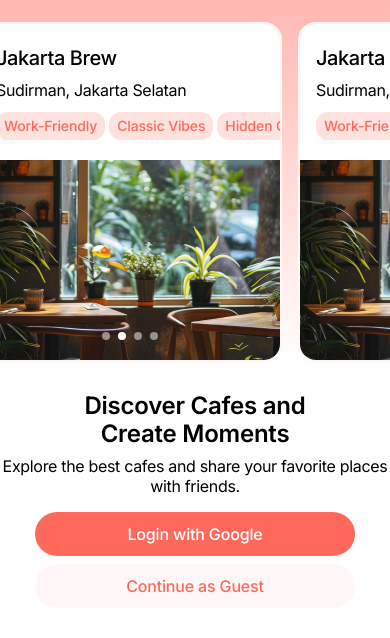
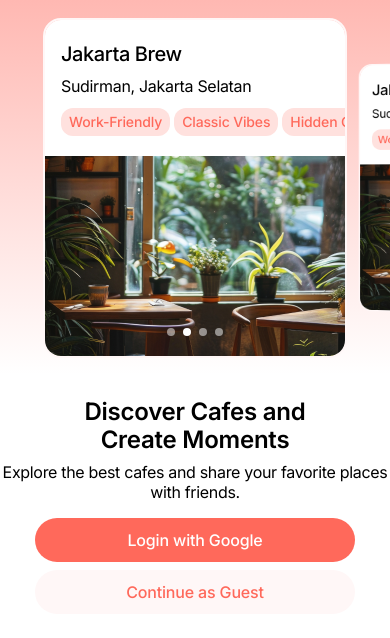
Before and after one commit to ayusudi/localizeai-client, a React (Vite) app: page / in a window 390 px wide. Shown: the top 638 px of the page. Built offline with nearby package versions, Linux system fonts and the light colour scheme.

Commit message:
fix slider and rewrites routes

```diff
--- a/package.json
+++ b/package.json
@@ -17,7 +17,8 @@
     "react": "^18.3.1",
     "react-dom": "^18.3.1",
     "react-router-dom": "^6.27.0",
-    "react-spring": "^9.7.4"
+    "react-spring": "^9.7.4",
+    "swiper": "^11.1.14"
   },
   "devDependencies": {
     "@types/react": "^18.3.1",
--- a/src/App.css
+++ b/src/App.css
@@ -75,3 +75,17 @@
   transform: rotate(4deg); /* Rotate -4 degrees */
   margin-top: 100px;
 }
+
+.swiper {
+  width: 100%;
+  height: 350px;
+  padding-top: 50px;
+  padding-bottom: 50px;
+}
+
+.swiper-slide {
+  background-position: center;
+  background-size: cover;
+  width: 300px;
+  height: 300px;
+}
--- a/src/pages/LandingPage.jsx
+++ b/src/pages/LandingPage.jsx
@@ -1,7 +1,13 @@
 import React, { useState, useEffect, useRef } from "react";
-import { useSpring, animated } from "react-spring";
+import { animated } from "react-spring";
 import Card from "../components/Card";
 import { useNavigate } from "react-router-dom";
+import { Swiper, SwiperSlide } from "swiper/react";
+import { EffectCoverflow, Pagination } from "swiper/modules";
+
+import "swiper/css";
+import "swiper/css/effect-coverflow";
+import "swiper/css/pagination";
 
 export default function LandingPage() {
   const [cardKeys, setCardKeys] = useState(new Array(12).fill(false)); // Initialize keys for each card
@@ -86,9 +92,11 @@ export default function LandingPage() {
   };
 
   useEffect(() => {
+    if (!isMobile) {
       const interval = isScrolling ? setInterval(autoScroll, 50) : null; // Control scrolling with interval
       return () => clearInterval(interval); // Clean up interval
-  }, [isScrolling]);
+    }
+  }, [isScrolling, isMobile]);
 
   const handleMouseEnter = () => {
     setIsScrolling(false); // Stop scrolling on hover
@@ -106,32 +114,46 @@ export default function LandingPage() {
         </div>
       )}
       <div className="page overflow-hidden flex flex-col">
+        {isMobile ? (
+          <div className="md:hidden py-3 bg-gradient-to-t from-white to-[#FFB8B2]">
+            <Swiper
+              effect={"coverflow"}
+              grabCursor={true}
+              centeredSlides={true}
+              slidesPerView={"auto"}
+              coverflowEffect={{
+                rotate: 10,
+                stretch: 0,
+                depth: 100,
+                modifier: 1,
+                scale: 0.8,
+                slideShadows: false,
+              }}
+              pagination={false}
+              modules={[EffectCoverflow, Pagination]}
+              className="mySwiper"
+            >
+              {new Array(9).fill("").map((el, i) => (
+                <SwiperSlide key={i}>
+                  <Card />
+                </SwiperSlide>
+              ))}
+            </Swiper>
+          </div>
+        ) : (
           <div
             ref={containerRef}
             onScroll={handleScroll}
             onMouseEnter={handleMouseEnter}
             onMouseLeave={handleMouseLeave}
-          className="flex overflow-x-scroll gap-5 p-4 no-scrollbar justify-center items-center bg-gradient-to-t from-white to-[#FFB8B2]"
+            className="hidden md:flex overflow-x-scroll gap-5 p-4 no-scrollbar justify-center items-center bg-gradient-to-t from-white to-[#FFB8B2]"
           >
             {new Array(12).fill("").map((el, i) => {
               const cardKey = cardKeys[i];
-            const rotation = isMobile
-              ? cardKey === false
-                ? 0
-                : cardKey.toFixed(1)
-              : 0;
-
-            // Ensure rotation is a number for the animation
-            const props = useSpring({
-              transform: isMobile ? `rotate(${rotation}deg)` : "rotate(0deg)",
-              config: { tension: 200, friction: 10 },
-              from: { transform: "rotate(0deg)" }, // Start from 0 degrees
-            });
 
               return (
                 <animated.div
                   key={i}
-                style={props}
                   className={`w-fit transition-transform duration-50 ease-out`}
                 >
                   <Card cardKey={isMobile ? cardKey : 0} />
@@ -139,6 +161,8 @@ export default function LandingPage() {
               );
             })}
           </div>
+        )}
+
         <div className="flex flex-col items-center justify-center gap-4 md:gap-5 my-6 md:flex-grow ">
           <div className="flex flex-col items-center gap-2">
             <h3 className="text-sm md:text-md text-center w-4/6 md:w-full">
```
Also changed, not shown: vercel.json (added), 1 other file (tests, documents, lock files or other folders). Lines whose indentation alone changed are shown as unchanged.
